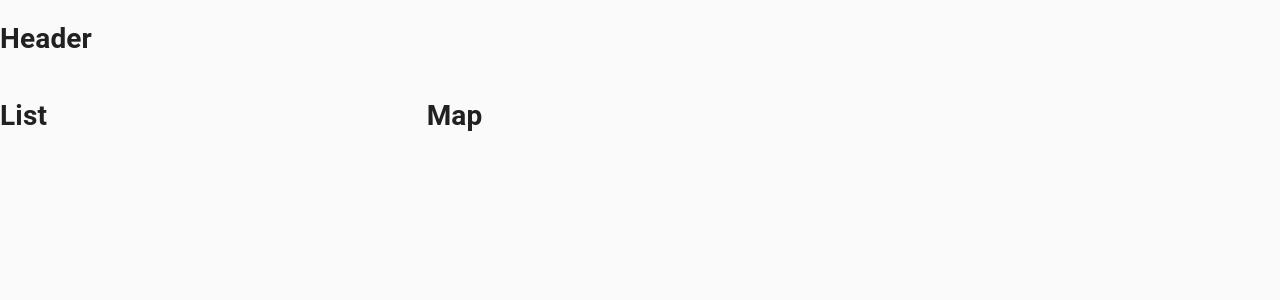
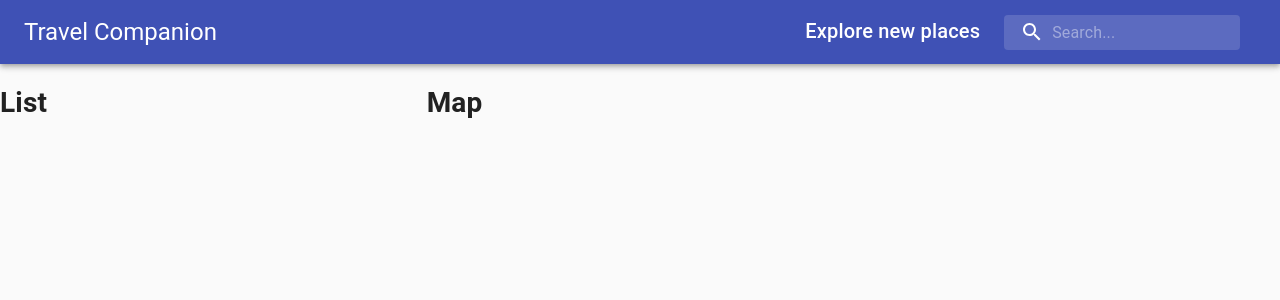
Before and after one commit to rlmorrison74/travel_advisor, a React (Create React App) app: page / in a window 1280 px wide. Shown: the top 300 px of the page. Built offline with nearby package versions, Linux system fonts and the light colour scheme.

Commit message:
Header created and styled

```diff
--- a/src/components/Header/Header.jsx
+++ b/src/components/Header/Header.jsx
@@ -1,9 +1,39 @@
 import React from "react";
+import { AppBar, Toolbar, Typography, InputBase, Box } from "@material-ui/core";
+import { Autocomplete } from "@react-google-maps/api";
+import SearchIcon from "@material-ui/icons/Search";
+import useStyles from './styles'
 
 export default function Header() {
+  const classes = useStyles()
   return (
     <div>
-      <h1>Header</h1>
+      <AppBar position="static">
+        <Toolbar className={classes.toolbar}>
+          <Typography variant="h5" className={classes.title}>
+            Travel Companion
+          </Typography>
+          <Box display="flex">
+            <Typography variant="h6" className={classes.title}>
+              Explore new places
+            </Typography>
+            {/* <Autocomplete> */}
+              <div className={classes.search}>
+                <div className={classes.searchIcon}>
+                  <SearchIcon />
+                </div>
+                <InputBase
+                  placeholder="Search..."
+                  classes={{
+                    root: classes.inputRoot,
+                    input: classes.inputInput,
+                  }}
+                />
+              </div>
+            {/* </Autocomplete> */}
+          </Box>
+        </Toolbar>
+      </AppBar>
     </div>
   );
 }
--- a/src/components/Header/styles.js
+++ b/src/components/Header/styles.js
@@ -0,0 +1,46 @@
+import { alpha, makeStyles } from "@material-ui/core/styles";
+
+export default makeStyles((theme) => ({
+  title: {
+    display: "none",
+    [theme.breakpoints.up("sm")]: {
+      display: "block",
+    },
+  },
+  search: {
+    position: "relative",
+    borderRadius: theme.shape.borderRadius,
+    backgroundColor: alpha(theme.palette.common.white, 0.15),
+    "&:hover": { backgroundColor: alpha(theme.palette.common.white, 0.25) },
+    marginRight: theme.spacing(2),
+    marginLeft: 0,
+    width: "100%",
+    [theme.breakpoints.up("sm")]: {
+      marginLeft: theme.spacing(3),
+      width: "auto",
+    },
+  },
+  searchIcon: {
+    padding: theme.spacing(0, 2),
+    height: "100%",
+    position: "absolute",
+    pointerEvents: "none",
+    display: "flex",
+    alignItems: "center",
+    justifyContent: "center",
+  },
+  inputRoot: {
+    color: "inherit",
+  },
+  inputInput: {
+    padding: theme.spacing(1, 1, 1, 0),
+    paddingLeft: `calc(1em + ${theme.spacing(4)}px)`,
+    transition: theme.transitions.create("width"),
+    width: "100%",
+    [theme.breakpoints.up("md")]: { width: "20ch" },
+  },
+  toolbar: {
+    display: "flex",
+    justifyContent: "space-between",
+  },
+}));
```
